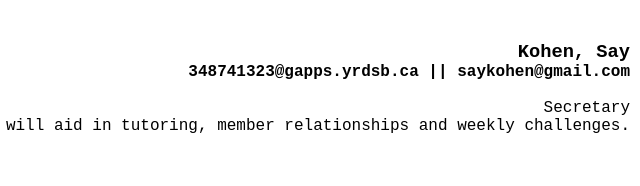
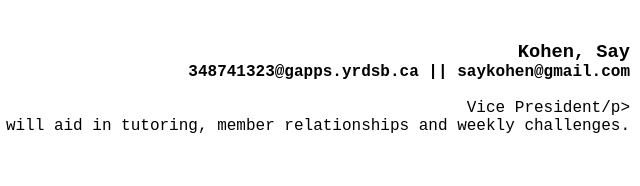
Before and after one commit to Operator9-2065/Operator9-2065, a plain HTML site: page about.html in a window 1280 px wide. Shown: the part 4274-4460 px from the top of the page, 640-1280 px from the left. Drawn offline with Linux system fonts and the light colour scheme.

Commit message:
Add files via upload

```diff
--- a/about.html
+++ b/about.html
@@ -114,7 +114,7 @@
                 <img src="kohen.jpg" width="220" height="260">
                 <h3><br><br>Kohen, Say</h3>
                 <p><b>348741323@gapps.yrdsb.ca || saykohen@gmail.com</b></p>
-                <p><br>Secretary</p>
+                <p><br>Vice President/p>
                 <p>Say will aid in tutoring, member relationships and weekly challenges.</p>
             </div>
             <div class="byuri">
```
